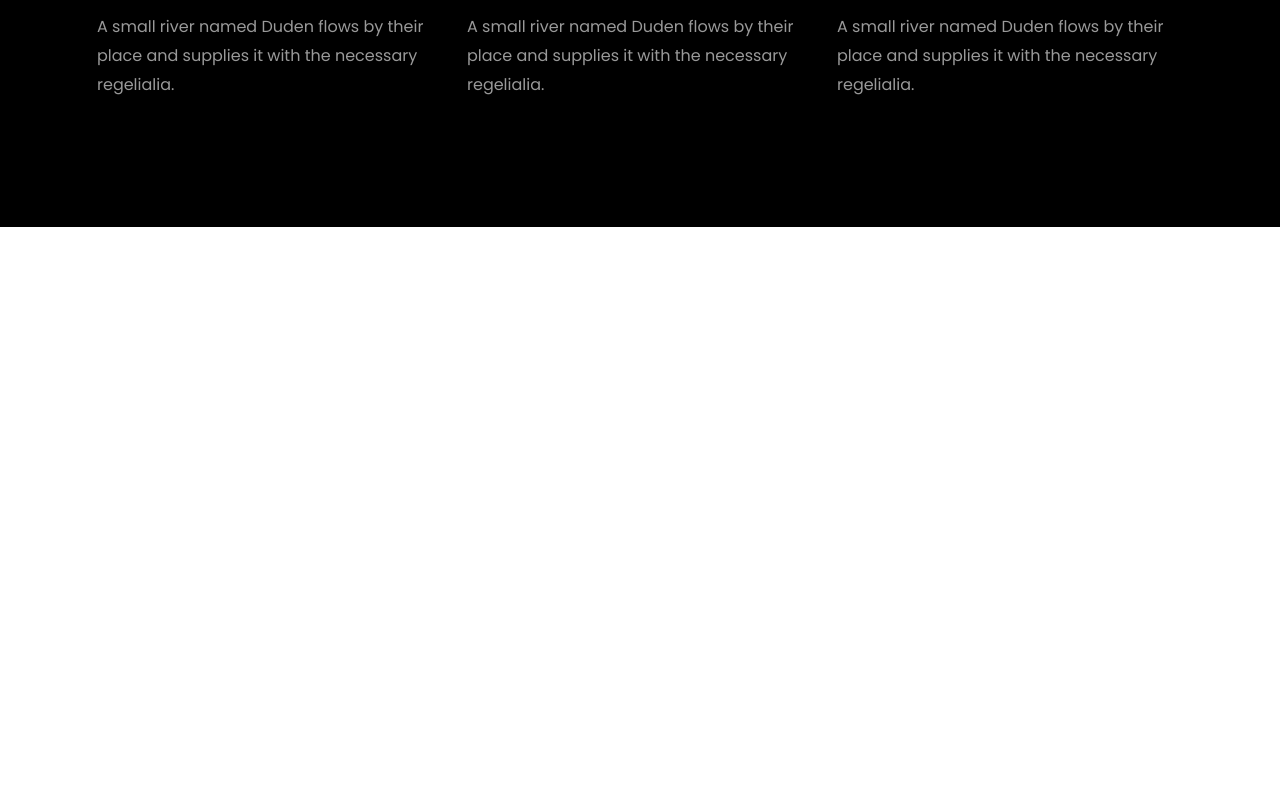
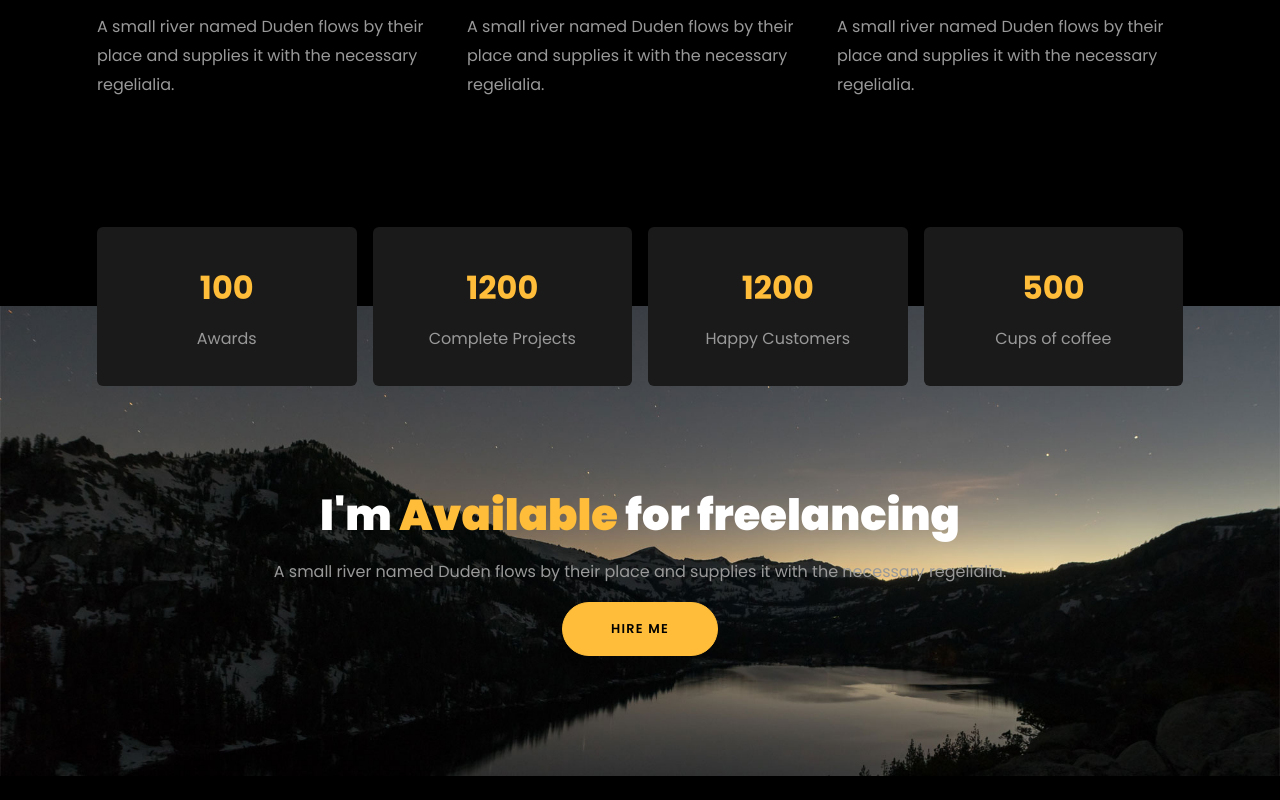
Before and after one commit to imbeltagy/Clark, a React (Vite) app: page / in a window 1280 px wide. Shown: the part 6580-7380 px from the top of the page. Before the commit the page ends 6807 px from the top, so only its background shows below. Built offline with nearby package versions, Linux system fonts and the light colour scheme.

Commit message:
Achievements

```diff
--- a/src/App.jsx
+++ b/src/App.jsx
@@ -8,6 +8,7 @@ import Services from "./layout/services";
 import Skills from "./layout/skills";
 import Projects from "./layout/projects";
 import Blog from "./layout/blog";
+import Achievement from "./layout/achievement";
 
 function App() {
   return (
@@ -20,6 +21,7 @@ function App() {
       <Skills />
       <Projects />
       <Blog />
+      <Achievement />
     </>
   );
 }
--- /dev/null
+++ b/src/layout/achievement/Index.jsx
@@ -0,0 +1,59 @@
+import "./style.sass";
+import LinkBtn from "/src/common/linkBtn";
+import MotionDiv, { MotionChild } from "/src/common/motionDiv";
+
+const Achievements = () => {
+  const achievements = {
+    Awards: 100,
+    "Complete Projects": 1200,
+    "Happy Customers": 1200,
+    "Cups of coffee": 500,
+  };
+
+  return (
+    <div className="achievements">
+      {/* Cards */}
+      <MotionDiv className="cards-container container">
+        <div className="row row-cols-md-4 g-3">
+          {Object.keys(achievements).map((name) => {
+            return (
+              <div className="wrapper" key={name}>
+                <MotionChild className="bg-secondary text-center p-4 rounded h-100 d-grid align-items-center">
+                  <span className="d-block text-primary fw-700 p-2" style={{ fontSize: "2rem" }}>
+                    {achievements[name]}
+                  </span>
+                  <span className="d-block text-secondary pb-2">{name}</span>
+                </MotionChild>
+              </div>
+            );
+          })}
+        </div>
+      </MotionDiv>
+      {/* Hire Me */}
+      <div
+        className="hire-section my-4 mt-md-0"
+        style={{
+          backgroundImage: "url('/src/assets/images/bg_1.jpg')",
+          backgroundSize: "cover",
+          backgroundPosition: "center center",
+        }}
+      >
+        <div className="wrapper py-5">
+          <MotionDiv className="container text-center py-5 my-4">
+            <h2 className="text-light fw-900" style={{ fontSize: "2.7rem" }}>
+              I'm <span className="text-primary">Available</span> for freelancing
+            </h2>
+            <p className="text-secondary my-3">
+              A small river named Duden flows by their place and supplies it with the necessary regelialia.
+            </p>
+            <LinkBtn className="mx-auto fw-600 px-5" style={{ fontSize: ".75rem" }}>
+              Hire Me
+            </LinkBtn>
+          </MotionDiv>
+        </div>
+      </div>
+    </div>
+  );
+};
+
+export default Achievements;
--- /dev/null
+++ b/src/layout/achievement/style.sass
@@ -0,0 +1,9 @@
+@import /src/assets/sass/variables
+
+@include md-screens
+  .achievements
+    .cards-container
+      margin-bottom: -5rem
+
+    .hire-section
+      padding-top: 4rem
```
